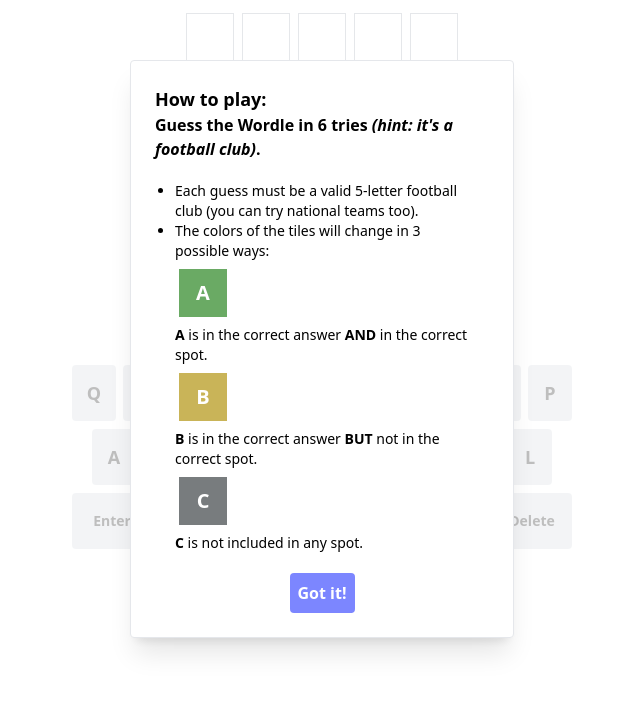
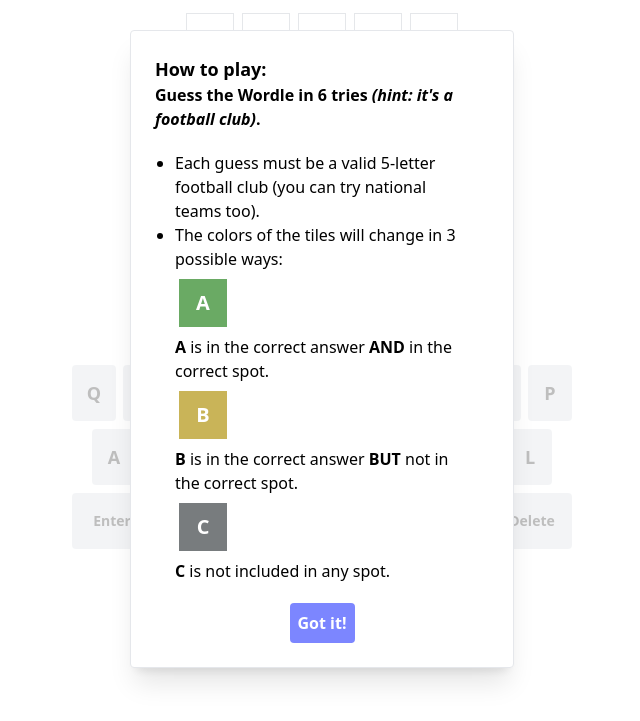
Before and after one commit to leandroptavares/football-wordle, a website: page index.html in a window 1280 px wide. Shown: the part 51-772 px from the top of the page, without its empty margins (318-958 px from the left). Drawn offline with Linux system fonts and the light colour scheme.

Commit message:
fix instruction font size

```diff
--- a/index.html
+++ b/index.html
@@ -122,26 +122,26 @@
 
   <div id="modal-instructions" class="absolute top-1/2 left-1/2 transform -translate-x-1/2 -translate-y-1/2 border bg-white border-gray-200 md:w-96 w-full h-auto rounded transition-opacity duration-500 shadow-xl">
     <div class="p-6">
-      <p class="font-bold text-lg">How to play:<p>
+      <p class="font-bold text-lg">How to play:</p>
       <p class="text-base font-semibold">Guess the Wordle in 6 tries <span class="italic">(hint: it's a football club)</span>.</p>
-      <div class="p-5 text-sm space-y-2">
+      <div class="p-5 text-base space-y-2">
         <ul class="list-disc">
           <li>Each guess must be a valid 5-letter football club (you can try national teams too).</li>
           <li>The colors of the tiles will change in 3 possible ways:</li>
         </ul>
-        <p><div class="tile correct-color">A</div></p>
+        <div class="tile correct-color">A</div>
         <p><span class="font-semibold">A</span> is in the correct answer <span class="font-semibold">AND</span> in the correct spot.</p>
-        <p><div class="tile present-color">B</div></p>
+        <div class="tile present-color">B</div>
         <p><span class="font-semibold">B</span> is in the correct answer <span class="font-semibold">BUT</span> not in the correct spot.</p>
-        <p><div class="tile absent-color">C</div></p>
+        <div class="tile absent-color">C</div>
         <p><span class="font-semibold">C</span> is not included in any spot.</p>
       </div>
-
       <div class="flex justify-center items-center h-full gap-2">
         <button id="close-modal-instructions-btn" class="text-white rounded bg-indigo-400 p-2 cursor-pointer"><span class="font-bold">Got it!</span></button>
       </div>
     </div>
   </div>
 
+
 </body>
 </html>
```
